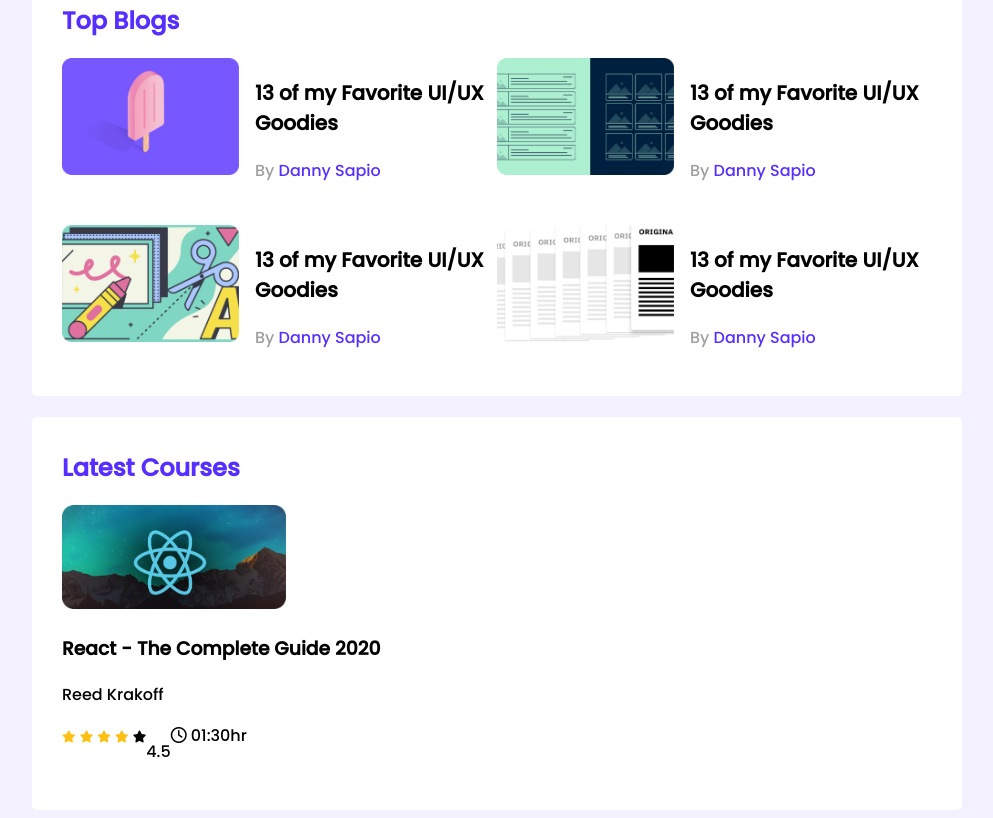
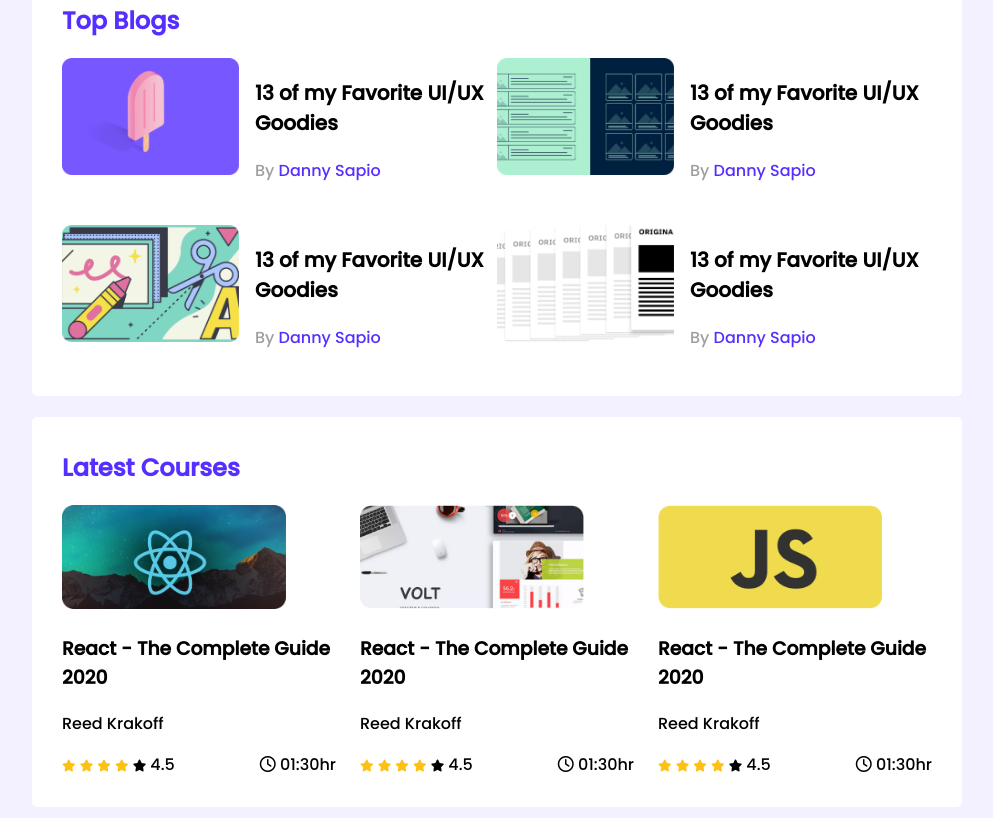
Before and after one commit to Mrhrab/leaderboard-css3, a plain HTML site: page index.html in a window 1280 px wide. Shown: the part 336-1154 px from the top of the page, without its empty margins (143-1136 px from the left). Drawn offline with Linux system fonts and the light colour scheme.

Commit message:
last push

```diff
--- a/index.html
+++ b/index.html
@@ -126,8 +126,65 @@
                             <i class="fas fa-star filled"></i>
                             <i class="fas fa-star filled"></i>
                             <i class="fas fa-star"></i>
+                            <span>4.5</span>
                           </div>
-                          <p>4.5</p>
+
+                          <div class="course-duration">
+                            <i class="far fa-clock"></i>
+                            01:30hr
+                          </div>
+                      </div>
+                  </div>
+               </div>
+               <div class="course">
+                   <div class="course-banner">
+                        <img src="images/courses/course-2.png" alt="">
+                  </div>
+                  <div class="course-detail">
+                      <h3 class="course-title">
+                        React - The Complete Guide 2020
+                      </h3>
+                      <p class="course-author">
+                        Reed Krakoff
+                      </p>
+                      <div class="course-info">
+                          <div>
+                            <i class="fas fa-star filled"></i>
+                            <i class="fas fa-star filled"></i>
+                            <i class="fas fa-star filled"></i>
+                            <i class="fas fa-star filled"></i>
+                            <i class="fas fa-star"></i>
+                            <span>4.5</span>
+                          </div>
+
+                          <div class="course-duration">
+                            <i class="far fa-clock"></i>
+                            01:30hr
+                          </div>
+                      </div>
+                  </div>
+               </div>
+               <div class="course">
+                   <div class="course-banner">
+                        <img src="images/courses/course-3.png" alt="">
+                  </div>
+                  <div class="course-detail">
+                      <h3 class="course-title">
+                        React - The Complete Guide 2020
+                      </h3>
+                      <p class="course-author">
+                        Reed Krakoff
+                      </p>
+                      <div class="course-info">
+                          <div>
+                            <i class="fas fa-star filled"></i>
+                            <i class="fas fa-star filled"></i>
+                            <i class="fas fa-star filled"></i>
+                            <i class="fas fa-star filled"></i>
+                            <i class="fas fa-star"></i>
+                            <span>4.5</span>
+                          </div>
+
                           <div class="course-duration">
                             <i class="far fa-clock"></i>
                             01:30hr
--- a/style.css
+++ b/style.css
@@ -84,6 +84,11 @@
 }
 
 /*----- courses style -----*/
+.courses{
+    display: grid;
+    grid-template-columns: repeat(3, 1fr);
+    grid-column-gap: 24px;
+}
 
 .course .course-banner img{
     width: 224px;
@@ -91,6 +96,8 @@
 }
 .course-info{
     display: flex;
+    align-items:center;
+    justify-content: space-between;
 }
 .fa-star{
     font-size: 12px;
@@ -102,4 +109,29 @@
     color: #AEAEAE;
 }
 
-/* last section */
+/* ----------------------------media queries */
+/* mobile devices */
+
+@media only screen and (max-width:688px){
+    .container{
+        width:100%;
+    }
+    .players, .blogs, .courses{
+
+        grid-template-columns: repeat(1,1fr);
+    }
+    .player, .blog {
+        flex-direction: column;
+    }
+
+}
+
+@media only screen and (min-width: 688px) and (max-width: 992px){
+    .players{
+
+        grid-template-columns: repeat(2,1fr);
+    }
+    .container{
+            width: 100%;
+        }
+}
```
